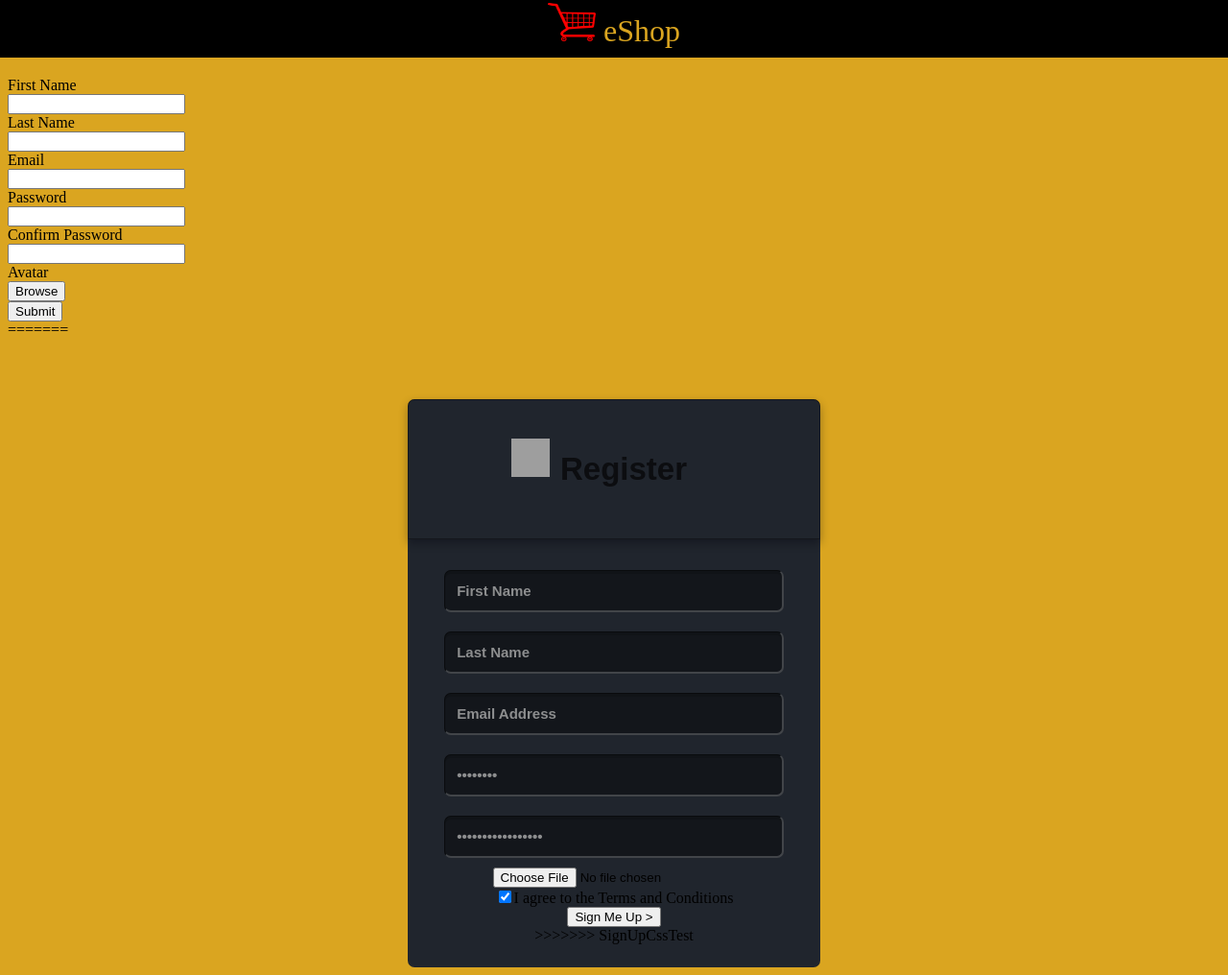
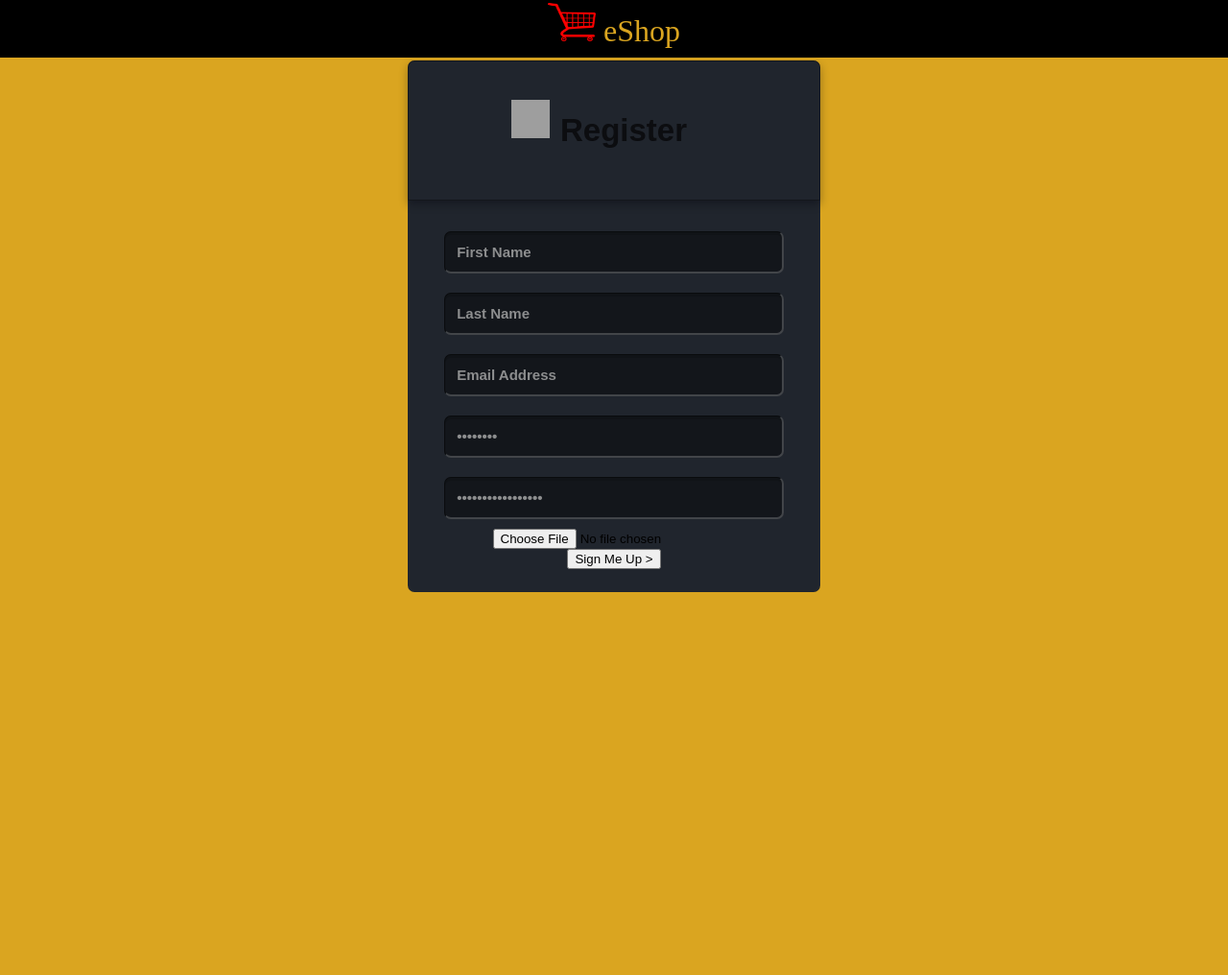
Before and after one commit to yasseraboelsaad/eShop, a PHP site: page /signup.php in a window 1280 px wide. Shown: the whole page at 96% size. After the commit the page ends 617 px from the top, so only its background shows below. Run offline with PHP 8.4, Linux system fonts and the light colour scheme; grey boxes are pictures that could not be loaded.

Commit message:
linked new sign up css to db

```diff
--- a/signup.php
+++ b/signup.php
@@ -14,78 +14,21 @@
 			   	</tr>
 			</table>
 		</div>
-<<<<<<< HEAD
-		<br>
-		<br>
-		<br>
-		<br>
-		<div class="container-fluid">
-			<div class="row">
-				<div class="col-md-12">
-					<form class="form-horizontal" role="form" method="post">
-						<div class="form-group">
-
-							<label for="inputFname3" class="col-sm-2 control-label">
-								First Name
-							</label>
-							<div class="col-sm-10">
-								<input type="fname" class="form-control" id="inputFname3" name="Fname" />
-							</div>
-						</div>
-						<label for="inputLname3" class="col-sm-2 control-label">
-								Last Name
-							</label>
-							<div class="col-sm-10">
-								<input type="lname" class="form-control" id="inputLname3" name="Lname"/>
-							</div>
-						</div>
-							<div class="form-group">
-							 <label for="inputEmail3" class="col-sm-2 control-label">
-								Email
-							</label>
-							<div class="col-sm-10">
-								<input type="email" class="form-control" id="inputEmail3" name="Email"/>
-							</div>
-							<div class="form-group">
-
-							<label for="inputPassword3" class="col-sm-2 control-label">
-								Password
-							</label>
-							<div class="col-sm-10">
-								<input type="password" class="form-control" id="inputPassword3" name="Password"/>
-							</div>
-							<div class="form-group">
-
-							<label for="inputCPassword3" class="col-sm-2 control-label">
-								Confirm Password
-							</label>
-							<div class="col-sm-10">
-								<input type="password" class="form-control" id="inputCPassword3" name="CPassword"/>
-							</div>
-							<div class="form-group">
-
-							<label for="inputAvatar3" class="col-sm-2 control-label">
-								Avatar
-							</label>
-							<div class="col-sm-offset-2 col-sm-10">
-
-								<button type="browse" class="btn btn-default">
-									Browse
-								</button>
-							</div>
-						</div>
-						</div>
-						</div>
-						<div class="form-group">
-							<div class="col-sm-offset-2 col-sm-10">
-
-								<input type="submit" class="btn btn-default" name="submit">
-							</div>
-						</div>
-					</form>
-				</div>
-			</div>
-		</div>
+		<div  class="wrap">
+						  <div class="Regisration">
+						  	<div class="Regisration-head">
+						    	<h2><span></span>Register</h2>
+						 	 </div>
+						  	<form method="post">
+						  		<input type="text" value="First Name" name= "Fname" onfocus="this.value = '';" onblur="if (this.value == '') {this.value = 'First Name';}" >
+						  		<input type="text" value="Last Name" name= "Lname" onfocus="this.value = '';" onblur="if (this.value == '') {this.value = 'Last Name';}" >
+						  		<input type="text" value="Email Address" name= "Email" onfocus="this.value = '';" onblur="if (this.value == '') {this.value = 'Email Address';}" >
+								<input type="password" value="Password" name= "Password" onfocus="this.value = '';" onblur="if (this.value == '') {this.value = 'Password';}" >
+								<input type="password" value=" Confirm Password" name= "CPassword" onfocus="this.value = '';" onblur="if (this.value == '') {this.value = ' Confirm Password';}" >
+								<input id="pic" type="file" name="picture" accept="image/*">
+								<div class="submit">
+									<input type="submit" onclick="myFunction()" value="Sign Me Up >" name="submit" >
+								</div>
 		<?php
 			if (isset($_POST['submit'])) {
 				$Fname = $_POST['Fname'];
@@ -93,9 +36,9 @@
 				$Email = $_POST['Email'];
 				$Password = $_POST['Password'];
 				$CPassword = $_POST['CPassword'];
-				$checkUserID = mysql_query("SELECT Email from Users WHERE Email = '$Email'");
 				mysql_connect('localhost','root','');
 				mysql_select_db('eshop');
+				$checkUserID = mysql_query("SELECT Email from Users WHERE Email = '$Email'");
 				if ($Password == $CPassword) {
 					if ($checkUserID) {
 						$SQL = "INSERT INTO Users (Fname, Lname, Email, Password, Avatar) VALUES ('$Fname', '$Lname', '$Email', '$Password', '')";
@@ -108,28 +51,4 @@
 				}
 			}
 		?>
-=======
-		<div  class="wrap">
-						  <div class="Regisration">
-						  	<div class="Regisration-head">
-						    	<h2><span></span>Register</h2>
-						 	 </div>
-						  	<form>
-						  		<input type="text" value="First Name" onfocus="this.value = '';" onblur="if (this.value == '') {this.value = 'First Name';}" >
-						  		<input type="text" value="Last Name" onfocus="this.value = '';" onblur="if (this.value == '') {this.value = 'Last Name';}" >
-						  		<input type="text" value="Email Address" onfocus="this.value = '';" onblur="if (this.value == '') {this.value = 'Email Address';}" >
-								<input type="password" value="Password" onfocus="this.value = '';" onblur="if (this.value == '') {this.value = 'Password';}" >
-								<input type="password" value=" Confirm Password" onfocus="this.value = '';" onblur="if (this.value == '') {this.value = ' Confirm Password';}" >
-								<input id="pic" type="file" name="picture" accept="image/*">
-								 <div class="Remember-me">
-
-								<div class="p-container">
-								<label class="checkbox"><input type="checkbox" name="checkbox" checked><i></i>I agree to the Terms and Conditions</label>
-								<div class ="clear"></div>
-							</div>
-
-								<div class="submit">
-									<input type="submit" onclick="myFunction()" value="Sign Me Up >" >
-								</div>
->>>>>>> SignUpCssTest
 	</body>
```
